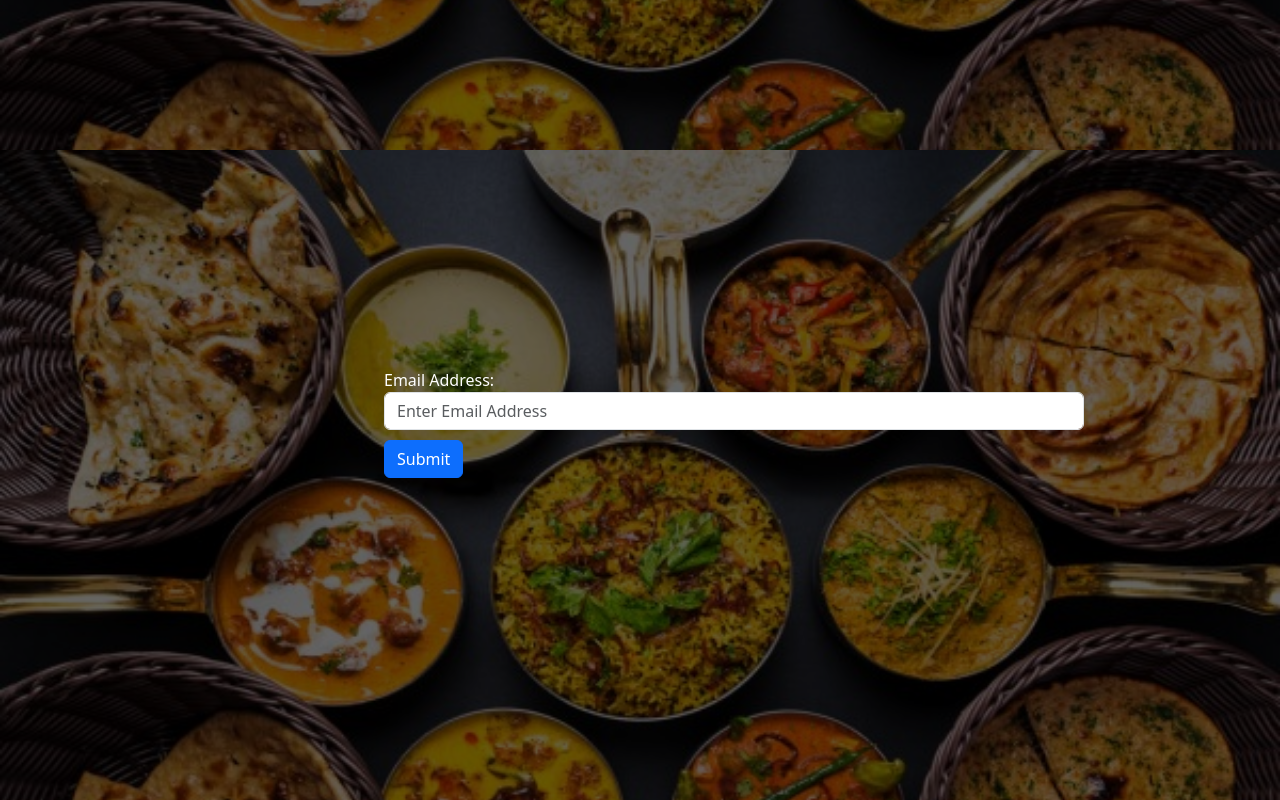
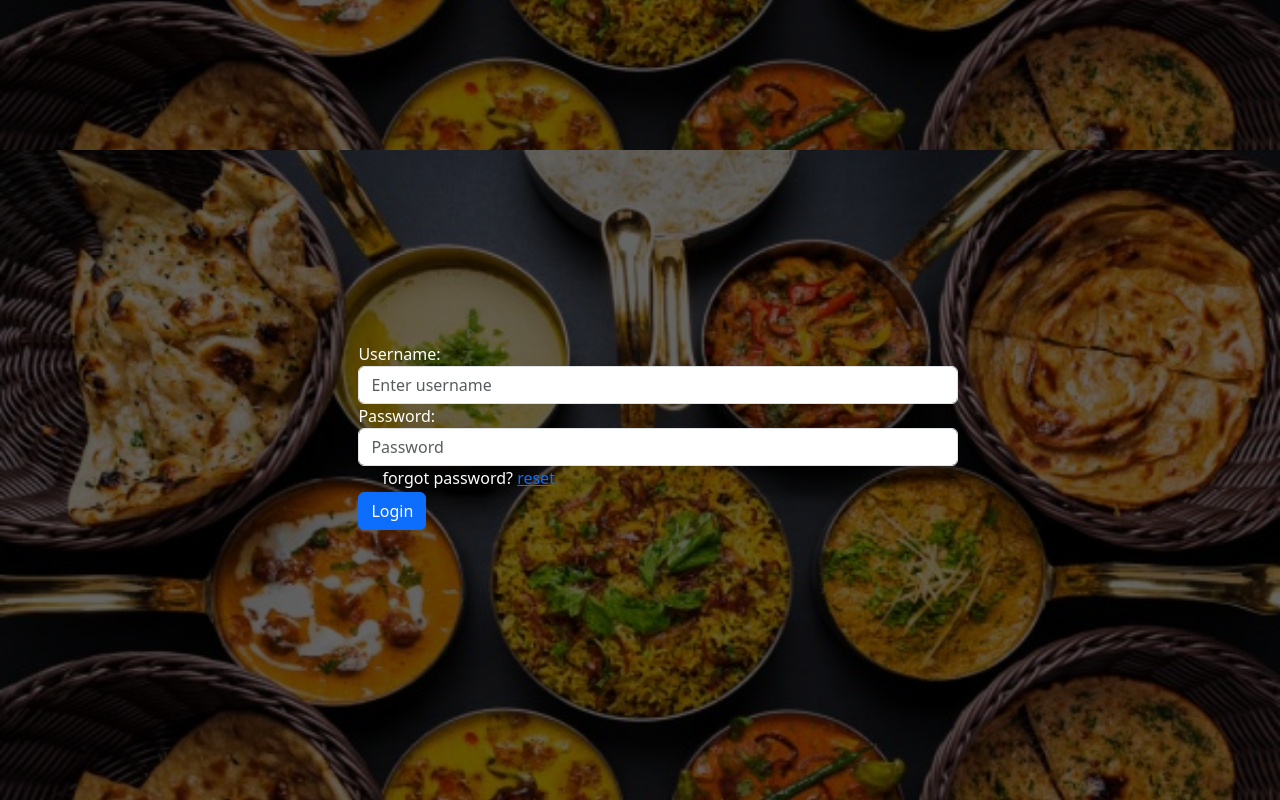
Before and after one commit to pal404error/right-answer, a React (Create React App) app: page /login in a window 1280 px wide. Shown: the part 500-1300 px from the top of the page. Built offline with nearby package versions, Linux system fonts and the light colour scheme.

Commit message:
2nd janvi

```diff
--- a/package.json
+++ b/package.json
@@ -10,8 +10,10 @@
     "firebase": "^10.1.0",
     "react": "^18.2.0",
     "react-dom": "^18.2.0",
+    "react-router": "^6.14.2",
     "react-router-dom": "^6.14.2",
     "react-scripts": "5.0.1",
+    "router": "^1.3.8",
     "web-vitals": "^2.1.4"
   },
   "scripts": {
--- a/src/App.js
+++ b/src/App.js
@@ -2,13 +2,22 @@ import logo from './logo.svg';
 import './App.css';
 import LogIn from './components/login';
 import Forgot from './components/forgot';
+import { Route, Routes, useRoutes } from 'react-router';
+import { BrowserRouter } from 'react-router-dom';
+import Template from './components/template';
 
 
 function App() {
   return (
     <>
-    <LogIn></LogIn>
-    <Forgot></Forgot>
+    <BrowserRouter>
+    <Routes>
+      <Route exact path="login" element={<LogIn/>}/>
+      <Route exact path="reset" element={<Forgot/>}/>
+    </Routes>
+    </BrowserRouter>
+
+    <Template></Template>
     </>
   );
 }
--- a/src/components/forgot.js
+++ b/src/components/forgot.js
@@ -27,7 +27,7 @@ function Forgot()
 </form>
 
         </>
-    )
+    );
 }
 
 export default Forgot;
--- a/src/components/login.js
+++ b/src/components/login.js
@@ -1,9 +1,29 @@
 import React, { Component, useState } from "react";
 import "../components/style.css";
 import { getAuth, signInWithEmailAndPassword } from "firebase/auth";
+import { BrowserRouter, Link } from "react-router-dom";
+import { initializeApp } from "firebase/app";
+import { auth } from "../firebase";
 
 function LogIn()
 {
+
+  const [email, setEmail] = useState("");
+  const [pass, setPass] = useState("");
+
+  const getEmail = (e) =>{
+      setEmail(e.target.value);
+  };
+
+  const getPass = (e) =>{
+    setPass(e.target.value);
+};
+
+const Login = () => {
+  console.log(email.pass);
+};
+
+
     return(
         <>
             <form>
@@ -15,16 +35,16 @@ function LogIn()
 
           <div class="form-group">
             <label for="exampleInputEmail1">Username:</label>
-            <input type="email" class="col-6 form-control" id="exampleInputEmail1" aria-describedby="emailHelp" placeholder="Enter username"/>
+            <input type="email" class="col-6 form-control" id="exampleInputEmail1" aria-describedby="emailHelp" placeholder="Enter username" onChange={getEmail}/>
           </div>
           <div class="form-group">
             <label for="exampleInputPassword1">Password:</label>
-            <input type="password" class="col-6 form-control" id="exampleInputPassword1" placeholder="Password"/>
+            <input type="password" class="col-6 form-control" id="exampleInputPassword1" placeholder="Password" onChange={getPass}/>
           </div>
           <div class="form-group form-check">
-            <label class="form-check-label" for="exampleCheck1">forgot password? <a href="">reset</a></label>
+            <label class="form-check-label" for="exampleCheck1">forgot password? <a href="/reset">reset</a></label>
           </div>
-          <button type="submit" class="btn btn-primary">Login</button>
+          <button type="submit" class="btn btn-primary" onClick={Login}>Login</button>
 
         </div>
 
@@ -32,9 +52,8 @@ function LogIn()
     </div>
 
 </form>
-
         </>
-    )
+    );
 }
 
 export default LogIn;
--- /dev/null
+++ b/src/components/template.js
@@ -0,0 +1,12 @@
+import React, { Component, useState } from "react";
+import LogIn from "./login";
+import Forgot from "./forgot";
+
+function Template(){
+    return(
+        <>
+        <LogIn></LogIn>
+        </>
+    )
+}
+export default Template;
--- a/src/firebase.js
+++ b/src/firebase.js
@@ -1,6 +1,7 @@
 // Import the functions you need from the SDKs you need
 import { initializeApp } from "firebase/app";
 import { getAnalytics } from "firebase/analytics";
+import { getAuth } from "firebase/auth";
 // TODO: Add SDKs for Firebase products that you want to use
 // https://firebase.google.com/docs/web/setup#available-libraries
 
@@ -18,4 +19,5 @@ const firebaseConfig = {
 
 // Initialize Firebase
 const app = initializeApp(firebaseConfig);
+const auth = getAuth(app);
 const analytics = getAnalytics(app);
```
Also changed, not shown: 1 other file (tests, documents, lock files or other folders).
